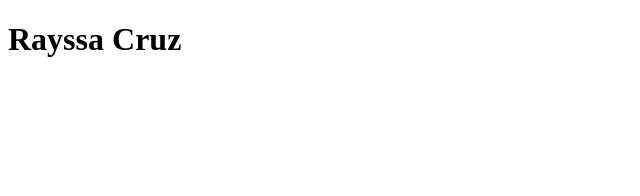
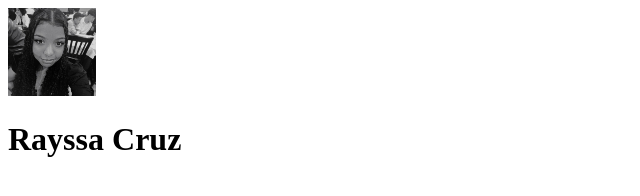
Before and after one commit to rayssacruz/meus-links, a plain HTML site: page index.html in a window 1280 px wide. Shown: the whole page, without its empty margins (0-640 px from the left). Drawn offline with Linux system fonts and the light colour scheme.

Commit message:
desenvolvimento do html

```diff
--- a/index.html
+++ b/index.html
@@ -7,6 +7,7 @@
 </head>
 <body>
     <div>
+        <img src="./20231204_020025_821.jpg" alt="imagem da criadora da página de links, Rayssa Cruz">
         <h1>Rayssa Cruz</h1>
     </div>
 </body>
```
